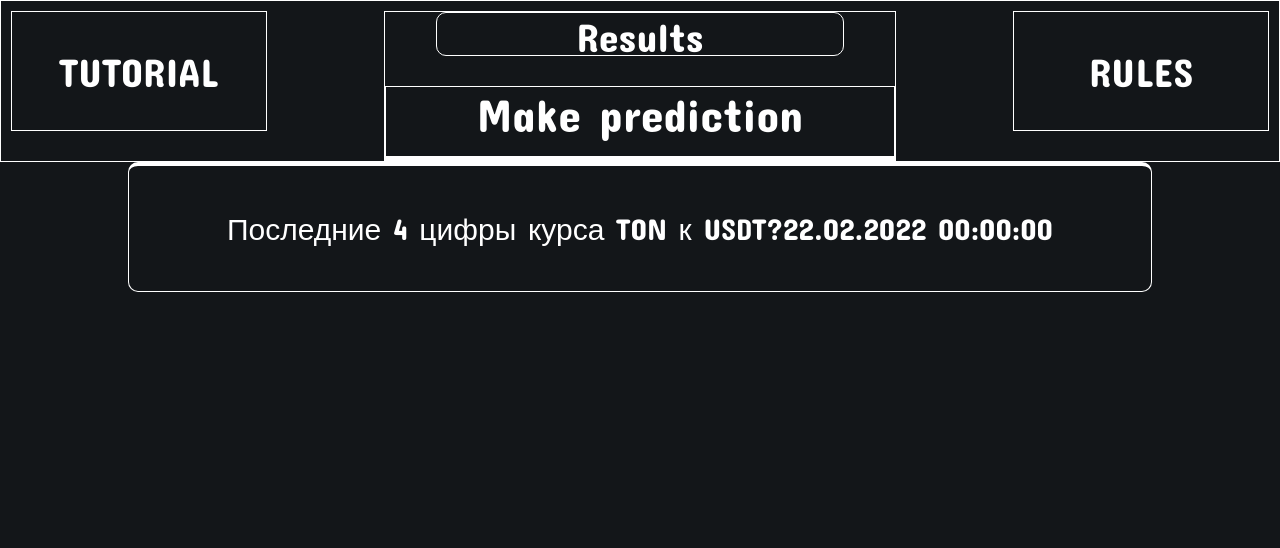
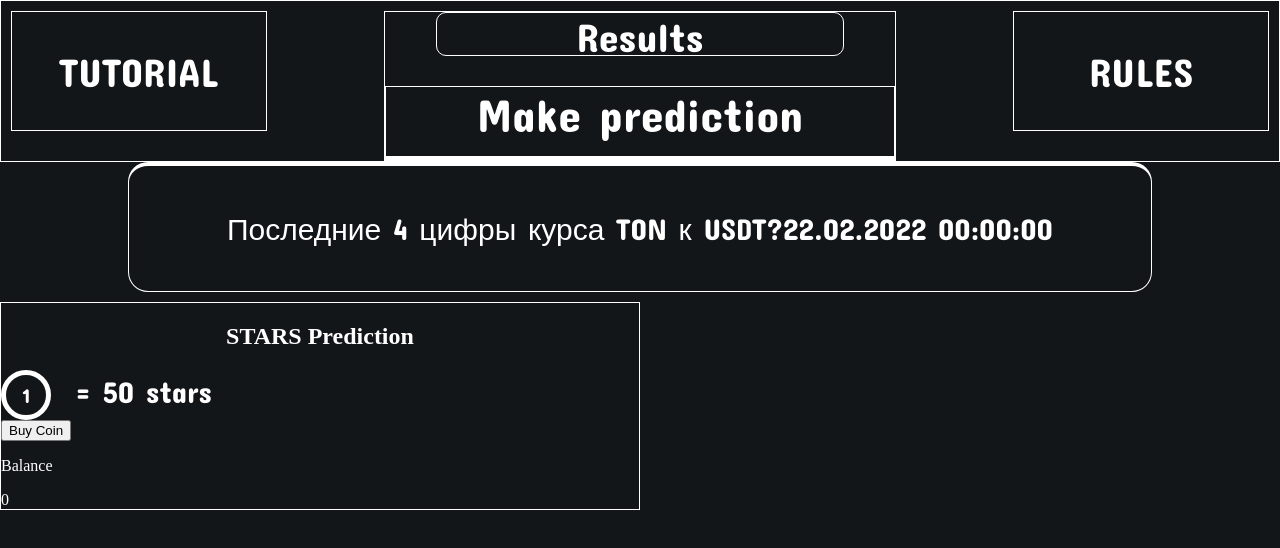
Before and after one commit to DartTanuki/DartTanuki.github.io, a plain HTML site: page index.html in a window 1280 px wide. Drawn offline with Linux system fonts and the light colour scheme.

Commit message:
Night Commit

```diff
--- a/index.html
+++ b/index.html
@@ -29,6 +29,21 @@
             <p>22.02.2022  00:00:00</p>
         </div>
     </header>
-    <main></main>
+    <main>
+        <div class="splitted-main-content">
+            <h2 class="main-content-title">STARS Prediction</h2>
+            <div class="elements-rate">
+                <div id="circle">1</div>
+                <span class="elements-rate-info">= 50 stars</span>
+            </div>
+            <div class="buy-balance__wrapper">
+                <button class="buy-button">Buy Coin</button>
+                <div class="balance__wrapper">
+                    <p class="balance-text">Balance</p>
+                    <div class="balance-status">0</div>
+                </div>
+            </div>
+        </div>
+    </main>
 </body>
 </html>
--- a/styles.css
+++ b/styles.css
@@ -90,8 +90,39 @@
 
     border: 1px solid white;
     border-top: 4px solid white;
-    border-radius: 10px;
+    border-radius: 20px;
 
     font-size: 30px;
     font-family: "ConcertOne", sans-serif;
 }
+
+.splitted-main-content {
+    width: 50%;
+    height: 100%;
+    border: 1px solid white;
+
+}
+
+.main-content-title {
+    text-align: center;
+}
+
+#circle {
+    /* Как и прежде, здесь flex для центрирования внутреннего текста по центру. */
+    /* inline для того, чтобы след.элементы шли в ряд. */
+    display: inline-flex;
+    justify-content: center;
+    align-items: center;
+    border: 5px solid white;
+    border-radius: 50%;
+    width: 50px;
+    height: 50px;
+    margin-right: 20px;
+    font-family: "ConcertOne", sans-serif;
+    font-size: 20px;
+}
+
+.elements-rate-info {
+    font-size: 30px;
+    font-family: "ConcertOne", sans-serif;
+}
```
